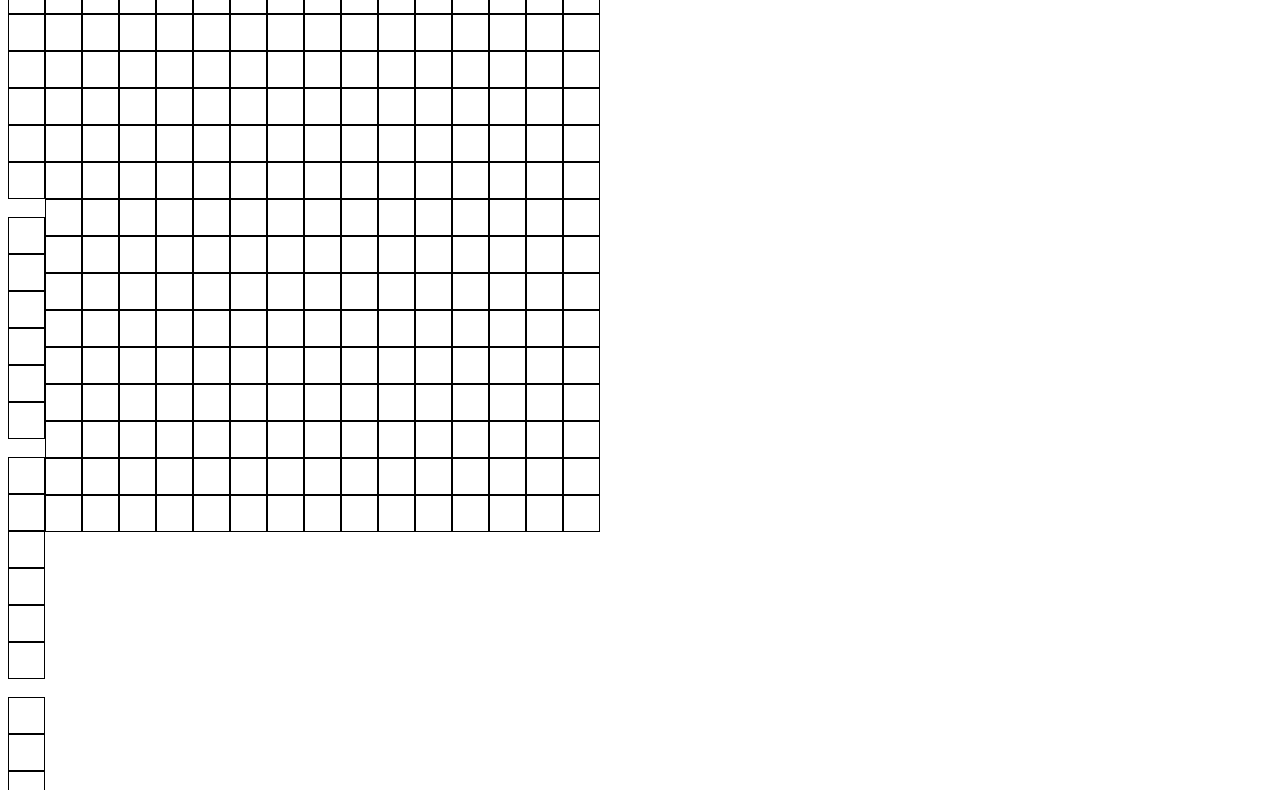
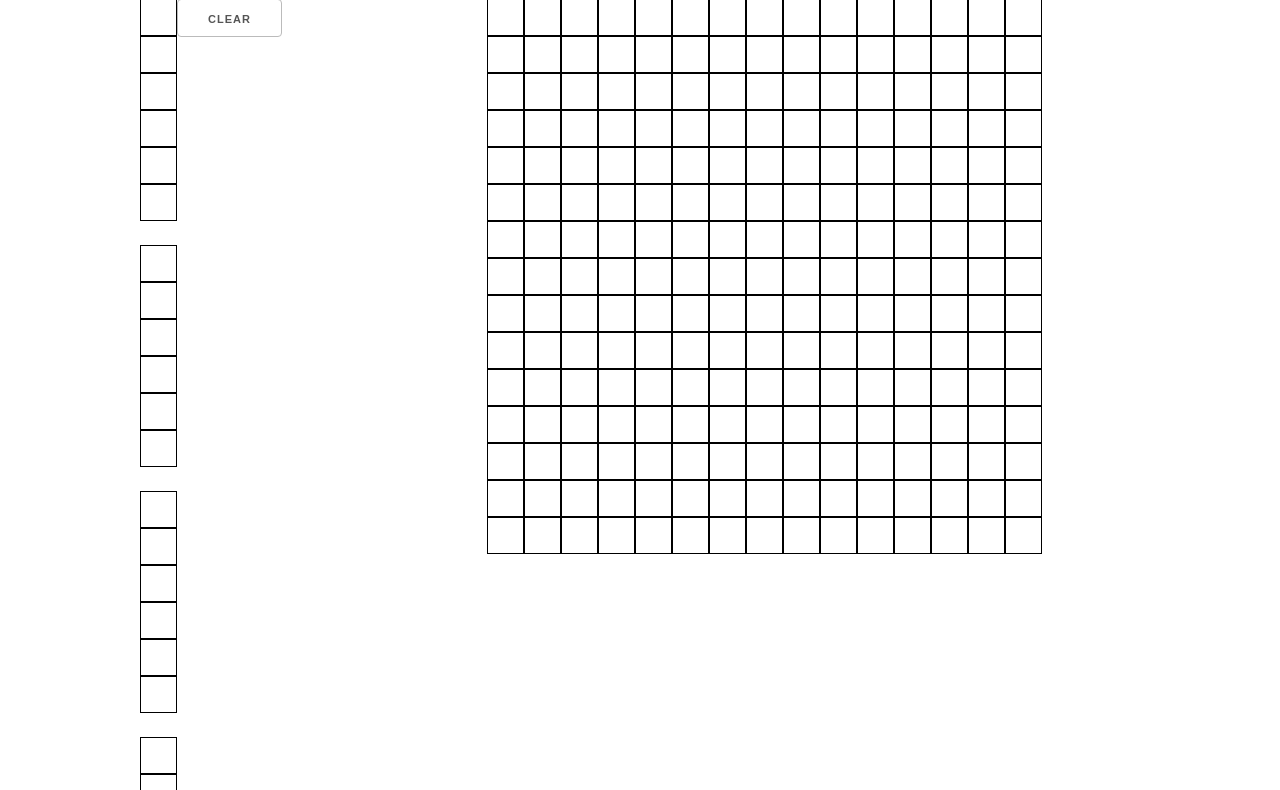
Before and after one commit to styel07/pixel-painter, a website: page index.html in a window 1280 px wide. Shown: the part 89-879 px from the top of the page. Drawn offline with nearby package versions, Linux system fonts and the light colour scheme.

Commit message:
add skeleton css as dependency for front end development

```diff
--- a/css/styles.css
+++ b/css/styles.css
@@ -1,5 +1,6 @@
-#container {
-  width: 100%;
+.container {
+  width: 80%;
+  max-width: 1000px;
 }
 
 #leftCol {
--- a/index.html
+++ b/index.html
@@ -1,12 +1,29 @@
 
 <html>
   <head>
+    <link rel="stylesheet" href="https://cdnjs.cloudflare.com/ajax/libs/skeleton/2.0.4/skeleton.min.css">
     <link href="css/styles.css" rel="stylesheet" media="screen" />
   </head>
   <body>
-    <h1>Pixel Painter</h1>
-    <div id="paintColors"></div>
-    <div id="paintCanvas"></div>
+    <div class="container">
+      <div class="row">
+        <h1>Pixel Painter</h1>
+      </div>
+
+      <div class="row">
+        <div class="four columns">
+          <div id="paintColors"></div>
+          <div class="row">
+            <button class="button" type="submit">Clear</button>
+          </div>
+        </div>
+        <div class="eight columns">
+          <div id="paintCanvas"></div>
+        </div>
+      </div>
+
+    </div>
+
     <script type="text/javascript" src="http://code.jquery.com/jquery-1.10.2.min.js"></script>
     <script type="text/javascript" src="js/swatch.js"></script>
     <script type="text/javascript" src="js/canvas.js"></script>
--- a/js/app.js
+++ b/js/app.js
@@ -1,5 +1,5 @@
-var grid = new Canvas();
-grid.createGrid();
-
 var colorSwatch = new Swatch();
 colorSwatch.createSwatch();
+
+var grid = new Canvas();
+grid.createGrid(colorSwatch);
--- a/js/canvas.js
+++ b/js/canvas.js
@@ -2,7 +2,7 @@
 function Canvas() {
 }
 
-Canvas.prototype.createGrid = function() {
+Canvas.prototype.createGrid = function(swatch) {
   var canvasDivIndex = 0;
   for (var rowIndex = 0; rowIndex < 15; rowIndex++) {
     for (var colIndex = 0; colIndex < 15; colIndex++) {
@@ -19,8 +19,10 @@ Canvas.prototype.createGrid = function() {
       canvasDiv.style.padding = '10px';
 
       canvasDiv.addEventListener('click', function(evt){
-        //canvasDiv.style = swatch color;
-        console.log(evt.target.id);
+      evt.target.style.background = swatch.selectedColor;
+
+       // evt.target.style.background = swatch.selectedColor;
+        console.log(evt.target.id, swatch.selectedColor);
       });
 
       rightContainer.appendChild(canvasDiv);
--- a/js/swatch.js
+++ b/js/swatch.js
@@ -1,5 +1,5 @@
 function Swatch() {
-
+  this.selectedColor = 'white';
 }
 
 Swatch.prototype.createSwatch = function() {
@@ -37,15 +37,14 @@ Swatch.prototype.createSwatch = function() {
       colorDiv.style.border = '1px solid black';
       colorDiv.style.padding = '10px';
 
-      colorDiv.addEventListener('click', this.returnColor);
+      var self = this;
+      colorDiv.addEventListener('click', function() {
+        self.selectedColor = this.style.background;
+        console.log(self.selectedColor);
+      });
 
       leftContainer.appendChild(colorDiv);
     }
     leftContainer.appendChild(document.createElement('br'));
   }
 };
-
-Swatch.prototype.returnColor = function() {
-  var selectedColor = this.style.background;
-  console.log(selectedColor);
-};
```
